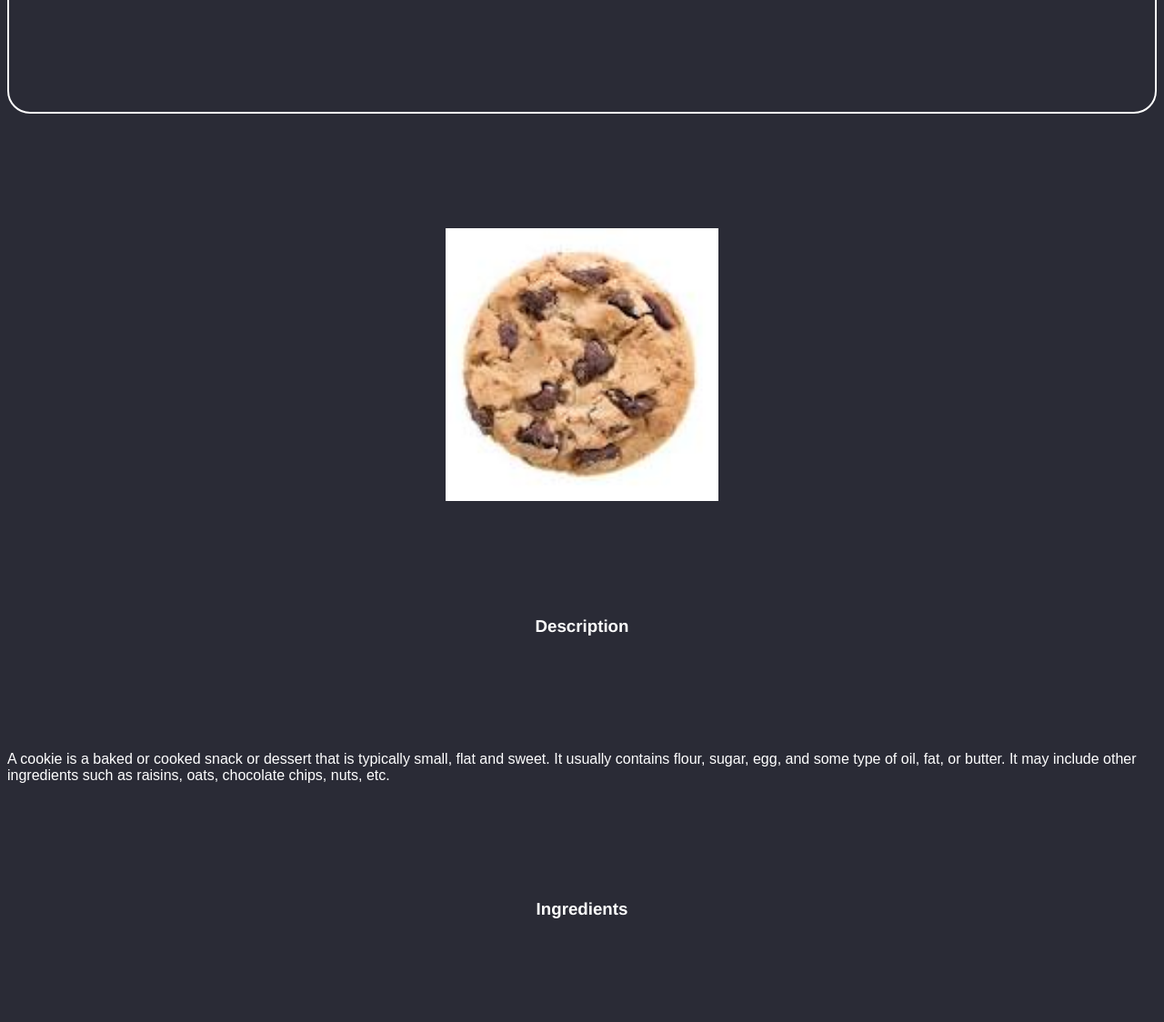
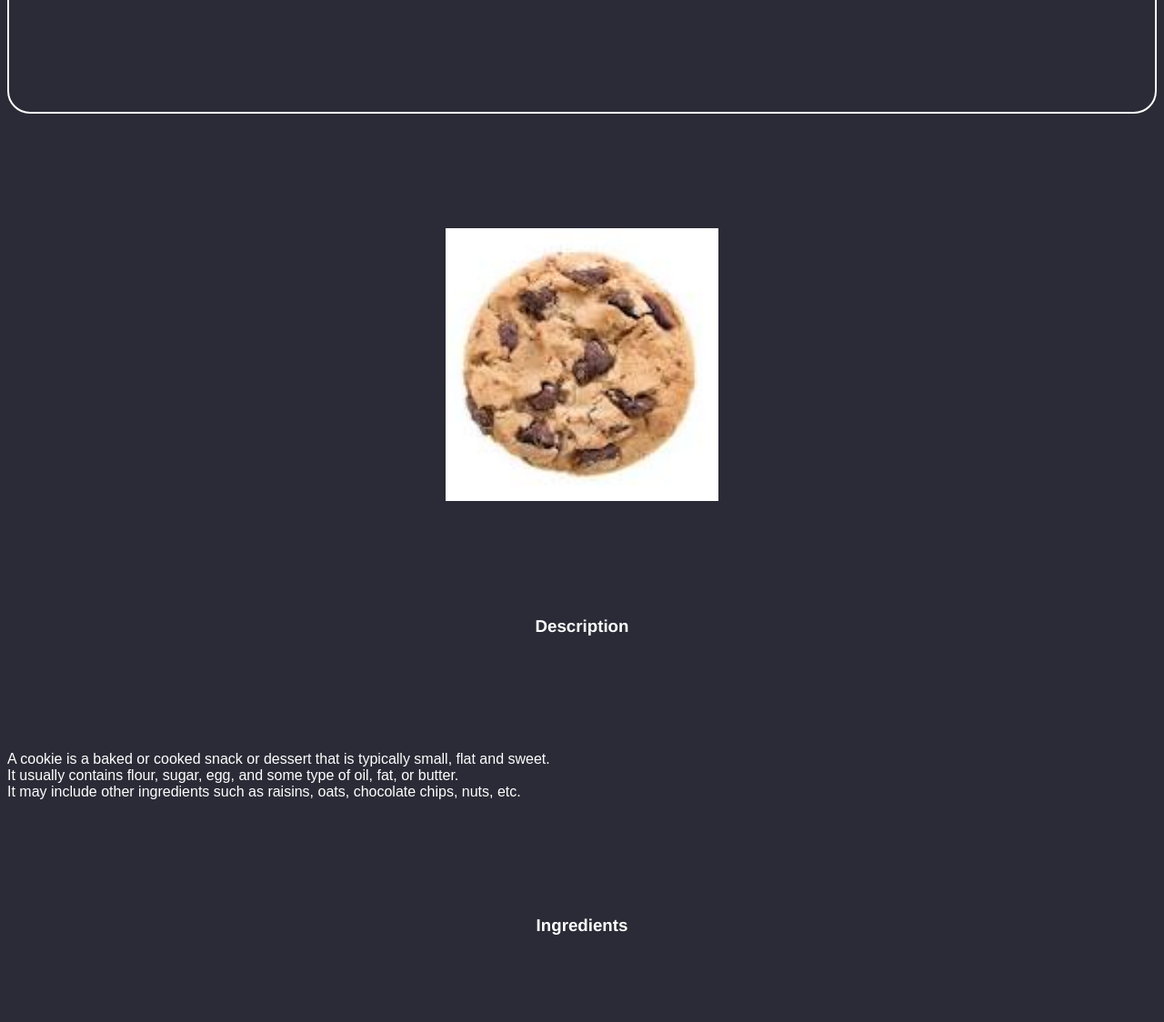
Before and after one commit to jobachx31/practice-recipes, a plain HTML site: page recipes/cookie.html in a window 1280 px wide. Shown: the part 176-1300 px from the top of the page at 91% size. Drawn offline with Linux system fonts and the light colour scheme.

Commit message:
Fix bugs pertaining to descriptions

```diff
--- a/recipes/cookie.html
+++ b/recipes/cookie.html
@@ -14,11 +14,11 @@
         <div class="image"><img src="../images/cookie.jpeg"></div>
         <h3> Description </h3>
         <p>
-            A cookie is a baked or cooked snack or dessert that is typically small, flat and sweet.
+            A cookie is a baked or cooked snack or dessert that is typically small, flat and sweet.<br>
 
-             It usually contains flour, sugar, egg, and some type of oil, fat, or butter.
+             It usually contains flour, sugar, egg, and some type of oil, fat, or butter.<br>
 
-              It may include other ingredients such as raisins, oats, chocolate chips, nuts, etc.
+              It may include other ingredients such as raisins, oats, chocolate chips, nuts, etc.<br>
         </p>
 
         <p>
```
Also changed, not shown: recipes/waffle.html (+2 -2 lines).
